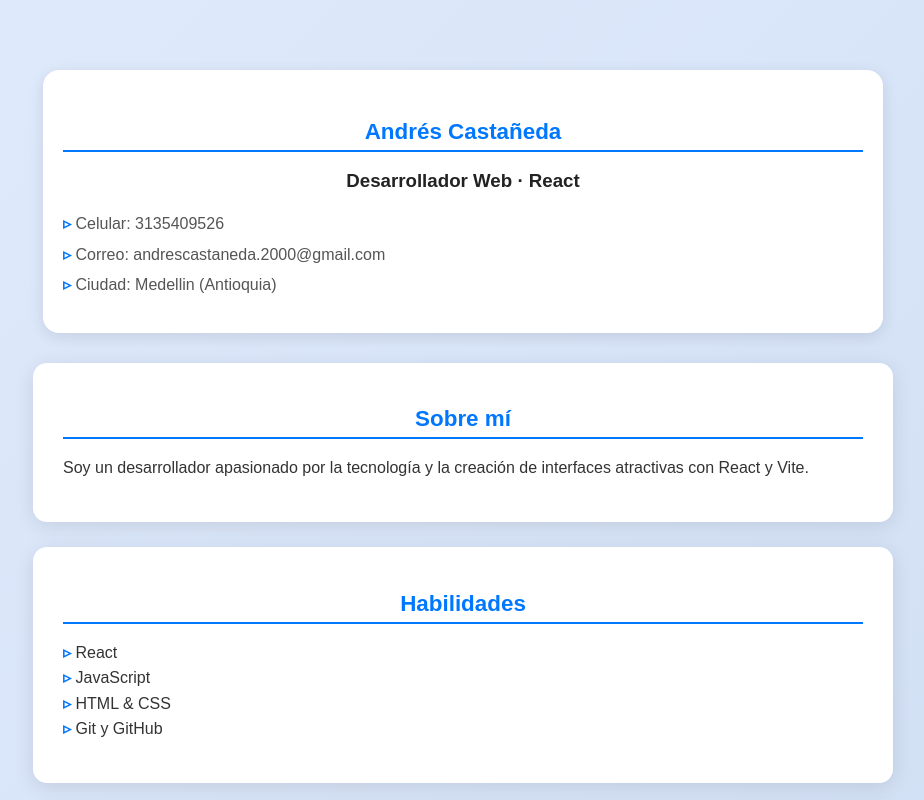
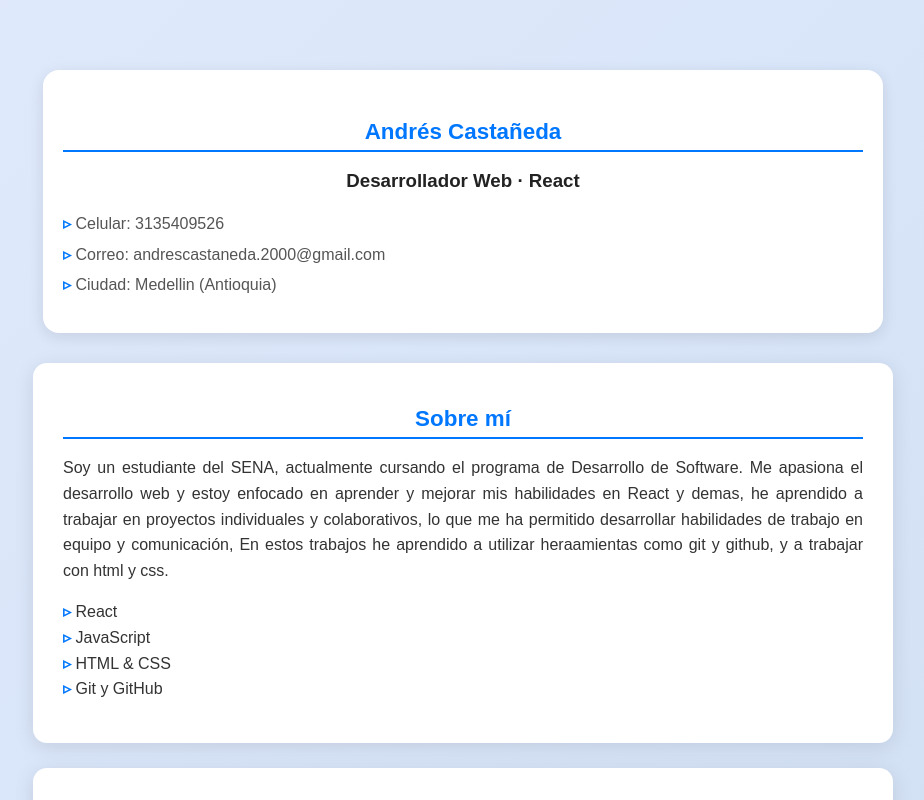
Before and after one commit to AndresBetancurCastaneda/mi-cv-react, a React (Vite) app: page / in a window 1280 px wide. Shown: the top 800 px of the page, without its empty margins (177-1101 px from the left). Built offline with nearby package versions, Linux system fonts and the light colour scheme.

Commit message:
feat: componente Perfil con descripción personalizada

```diff
--- a/src/components/About.jsx
+++ b/src/components/About.jsx
@@ -5,9 +5,19 @@ export default function About() {
     <section>
       <h2>Sobre mí</h2>
       <p>
-        Soy un desarrollador apasionado por la tecnología y la creación de
-        interfaces atractivas con React y Vite.
+        Soy un estudiante del SENA, actualmente cursando el programa de
+        Desarrollo de Software. Me apasiona el desarrollo web y
+        estoy enfocado en aprender y mejorar mis habilidades en React y demas, he
+        aprendido a trabajar en proyectos individuales y colaborativos, lo que me ha
+        permitido desarrollar habilidades de trabajo en equipo y comunicación, En estos trabajos he aprendido
+        a utilizar heraamientas como git y github, y a trabajar con html y css.
       </p>
+      <ul>
+        <li>React</li>
+        <li>JavaScript</li>
+        <li>HTML & CSS</li>
+        <li>Git y GitHub</li>
+      </ul>
     </section>
   );
 }
```
